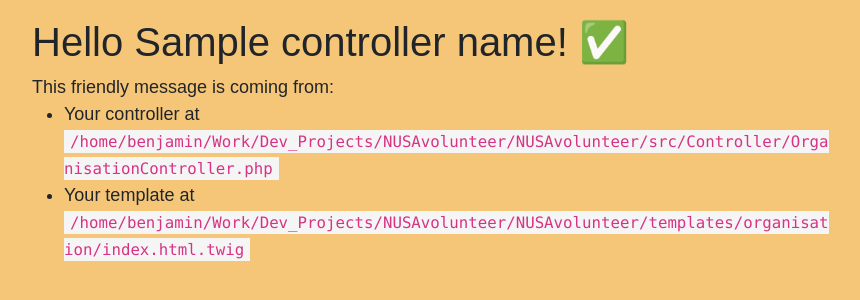
After one commit to FromBenj/NUSAvolunteer, a Symfony app: template templates/organisation/index.html.twig in a window 1280 px wide. The commit adds this page. Shown: the top 300 px of the page, without its empty margins (208-1068 px from the left). Run offline with Twig, Linux system fonts and the light colour scheme; the template is opened without the code that fills it: most values are stand-ins (such as "Sample title", 1, 10 or a date in 2020); style sheets or scripts are compiled from the project's sources; some libraries are stand-ins or nearby versions.

Commit message:
Organisation controller prepared

```diff
--- a/templates/home/index.html.twig
+++ b/templates/home/index.html.twig
@@ -16,8 +16,8 @@
     </div>
     <div id="users-container" class="container">
         <div class="d-flex justify-content-around align-items-center h-100">
-            <div id="home-volunteer-button" class="home-user-button">Volunteer</div>
-            <div id="home-organisation-button" class="home-user-button">Organisation</div>
+            <button id="home-volunteer-button" class="home-user-button">Volunteer</button>
+            <button id="home-organisation-button" class="home-user-button">Organisation</button>
         </div>
     </div>
     <h2>Qu'est-ce que c'est ?</h2>
--- /dev/null
+++ b/templates/organisation/index.html.twig
@@ -0,0 +1,20 @@
+{% extends 'base.html.twig' %}
+
+{% block title %}Hello OrganisationController!{% endblock %}
+
+{% block body %}
+<style>
+    .example-wrapper { margin: 1em auto; max-width: 800px; width: 95%; font: 18px/1.5 sans-serif; }
+    .example-wrapper code { background: #F5F5F5; padding: 2px 6px; }
+</style>
+
+<div class="example-wrapper">
+    <h1>Hello {{ controller_name }}! ✅</h1>
+
+    This friendly message is coming from:
+    <ul>
+        <li>Your controller at <code>/home/benjamin/Work/Dev_Projects/NUSAvolunteer/NUSAvolunteer/src/Controller/OrganisationController.php</code></li>
+        <li>Your template at <code>/home/benjamin/Work/Dev_Projects/NUSAvolunteer/NUSAvolunteer/templates/organisation/index.html.twig</code></li>
+    </ul>
+</div>
+{% endblock %}
```
Also changed, not shown: assets/styles/home.scss (+24 -1 lines), src/Controller/OrganisationController.php (added, +18 -0 lines).
